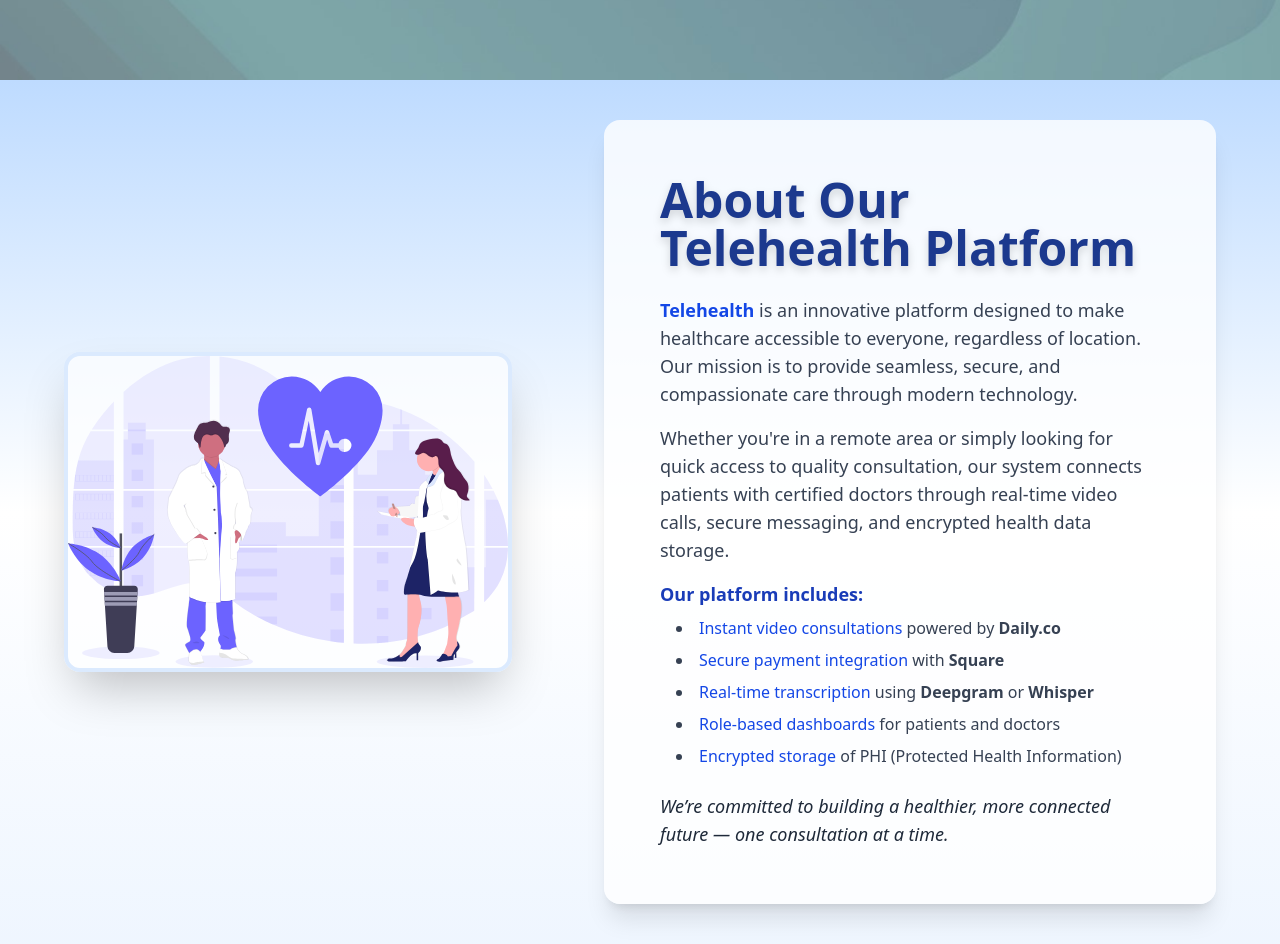
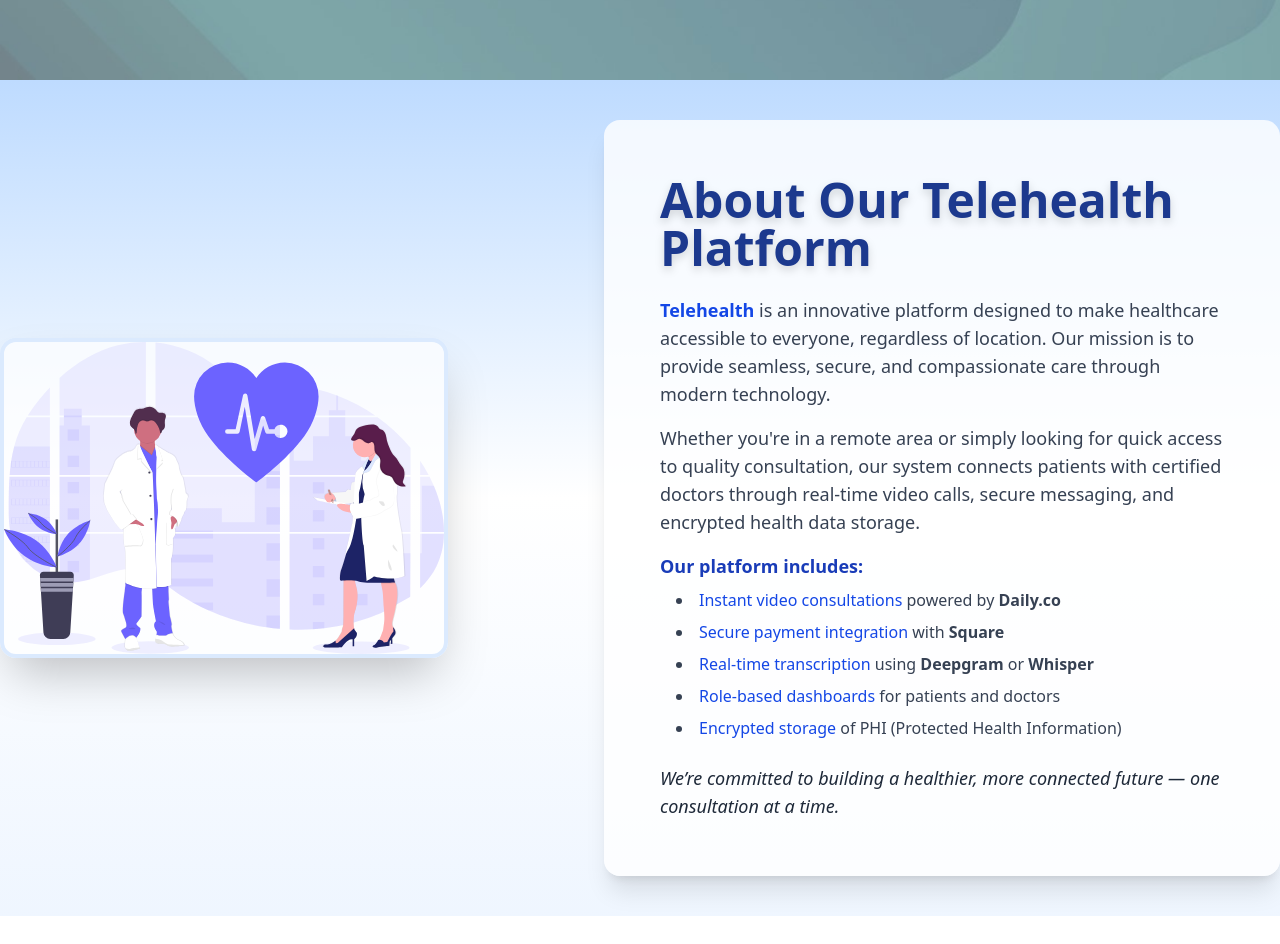
Before and after one commit to meetarora10/veersa-hack, a React (Vite) app in the folder client/: page / in a window 1280 px wide. Shown: the part 720-1664 px from the top of the page. After the commit the page ends 1636 px from the top, so only its background shows below. Built offline with nearby package versions, Linux system fonts and the light colour scheme.

Commit message:
Auto Commit: $(date +'%Y-%m-%d %H:%M:%S')

```diff
--- a/client/src/pages/About.jsx
+++ b/client/src/pages/About.jsx
@@ -3,7 +3,7 @@
 function About() {
   return (
     <div className="min-h-screen bg-gradient-to-b from-blue-200 via-white to-blue-50 flex flex-col items-center justify-center py-10">
-      <div className="max-w-6xl w-full mx-auto flex flex-col md:flex-row items-center gap-10">
+      <div className="max-w-7xl w-full mx-auto flex flex-col md:flex-row items-center gap-10">
         {/* Left: Illustration */}
         <div className="flex-1 flex justify-start mb-8 md:mb-0">
           <img
```
